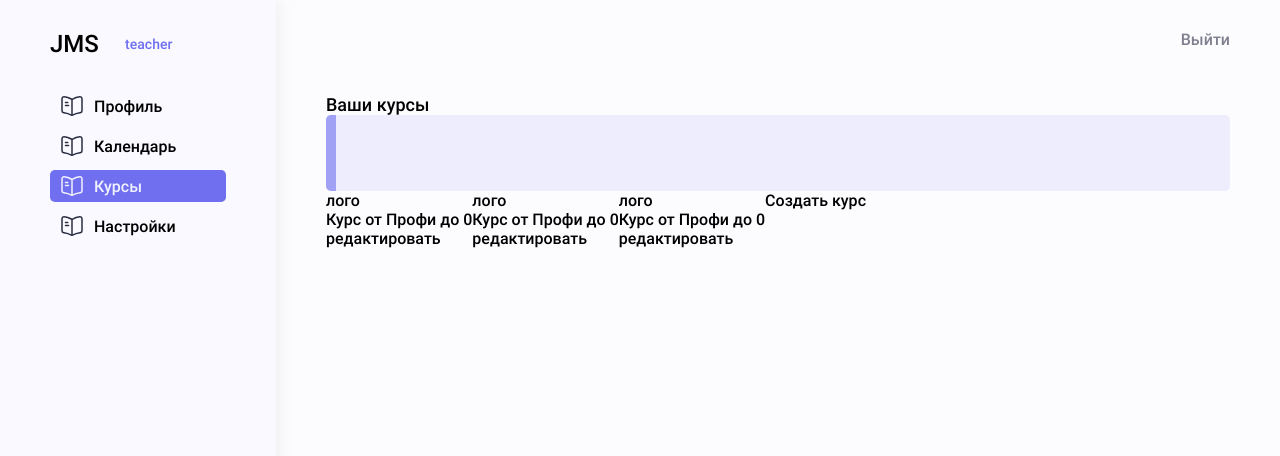
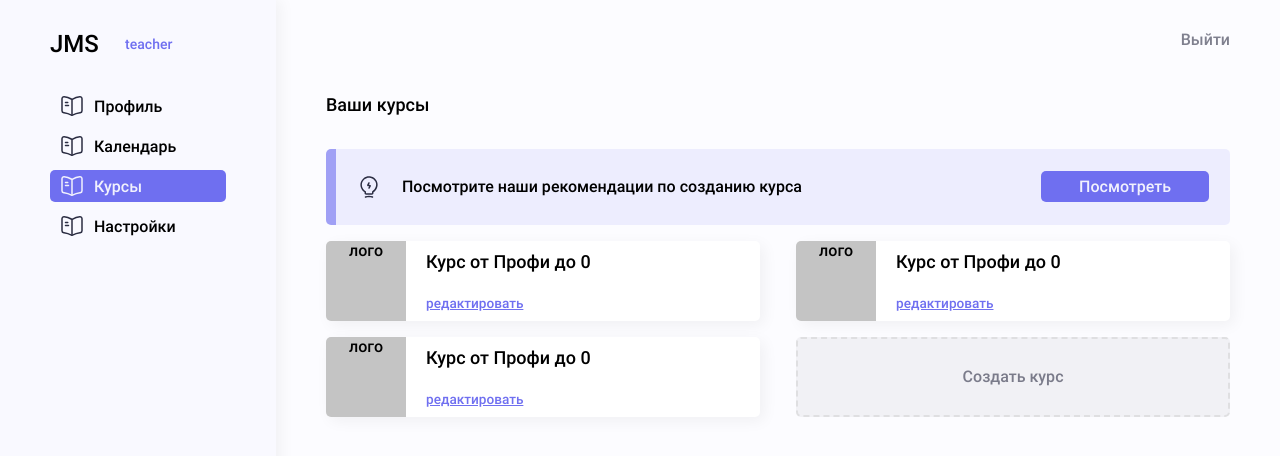
Before and after one commit to Beleks/jmsteacherpanel, a Vue app: page /courses in a window 1280 px wide. Shown: the top 456 px of the page. Built offline with nearby package versions, Linux system fonts and the light colour scheme.

Commit message:
transition to the course
Переход к курсу по id и скрытие главного меню

```diff
--- a/src/components/Menus/MainMenu.vue
+++ b/src/components/Menus/MainMenu.vue
@@ -50,7 +50,7 @@ export default {
   },
   computed: {
     choseMenuItem() {
-      console.log(this.$route.matched[1].path);
+      // console.log(this.$route.matched[1].path);
       return this.$route.matched[1].path;
       // При переходе на путь "/" выдает ошибку ??
     },
--- a/src/router/index.js
+++ b/src/router/index.js
@@ -14,6 +14,7 @@ const routes = [
       { path: 'calendar', component: () => import('../views/calendar/Calendar.vue') },
       {
         path: 'courses',
+        name: 'courses',
         component: () => import('../views/courses/Courses.vue'),
         children: [
           {
--- a/src/views/courses/Courses.vue
+++ b/src/views/courses/Courses.vue
@@ -14,7 +14,7 @@
                 Посмотрите наши рекомендации по созданию курса
               </div>
             </div>
-            <div class="button"></div>
+            <div class="button">Посмотреть</div>
           </div>
         </div>
         <div class="courses">
@@ -22,7 +22,12 @@
             <div class="logo">лого</div>
             <div class="info">
               <div class="title">{{ course.title }}</div>
-              <div class="edit">редактировать</div>
+              <div class="edit">
+                <!-- Убрать эффект ссылки / tag="span" - будет убран в 4v -->
+                <router-link tag="span" :to="{ path: `${course.id}` }" append>
+                  редактировать
+                </router-link>
+              </div>
             </div>
           </div>
           <div class="create_сourse">Создать курс</div>
@@ -40,9 +45,9 @@ export default {
   data() {
     return {
       courses: [
-        { id: "123", title: "Курс от Профи до 0" },
-        { id: "123", title: "Курс от Профи до 0" },
-        { id: "123", title: "Курс от Профи до 0" },
+        { id: "1", title: "Курс от Профи до 0" },
+        { id: "2", title: "Курс от Профи до 0" },
+        { id: "3", title: "Курс от Профи до 0" },
       ],
     };
   },
@@ -56,6 +61,11 @@ export default {
       }
     },
   },
+  methods: {
+    editCourse() {
+      // this.$router.push({ name: "courses", params: { id: "1" } });
+    },
+  },
   components: {
     SvgLamp,
   },
@@ -65,25 +75,97 @@ export default {
 <style lang="scss" scoped>
 .page_title {
   font-size: 1.125em;
-}
-.courses {
-  display: flex;
+  margin-bottom: 1.875em;
 }
 .notice {
+  display: flex;
   height: 76px;
   border-radius: 5px;
   overflow: hidden;
   background: rgba(111, 111, 240, 0.1);
 
+  margin-bottom: 1em;
   .right_block {
     height: 100%;
     width: 10px;
     background: rgba(111, 111, 240, 0.6);
   }
-  .notice_content{
+  .notice_content {
     display: flex;
     align-items: center;
+    width: 100%;
     justify-content: space-between;
+    padding: 0 21px;
+    > div {
+      display: flex;
+      align-items: center;
+      .svg {
+        margin-right: 21px;
+      }
+    }
+    .button {
+      padding: 6px 2.375em;
+      background-color: #6f6ff0;
+      cursor: pointer;
+      user-select: none;
+      border-radius: 5px;
+      color: #f1f1fd;
+    }
+  }
+}
+// Блок курсов
+.courses {
+  display: flex;
+  flex-wrap: wrap;
+  justify-content: space-between;
+  > div {
+    width: 48%;
+    height: 80px;
+    border-radius: 5px;
+    margin-bottom: 1em;
+  }
+  .course {
+    display: flex;
+    background-color: #ffffff;
+    box-shadow: 4px 4px 15px rgba(0, 0, 0, 0.05);
+    overflow: hidden;
+    .logo {
+      background-color: #c4c4c4;
+      width: 80px;
+      height: 100%;
+      text-align: center;
+    }
+    .info {
+      display: flex;
+      flex-direction: column;
+      justify-content: space-between;
+      padding: 10px 20px;
+      .title {
+        cursor: pointer;
+        font-size: 1.125rem;
+      }
+      .edit {
+        text-decoration-line: underline;
+        color: #6f6ff0;
+        font-size: 0.85rem;
+        cursor: pointer;
+        user-select: none;
+      }
+    }
+  }
+  .create_сourse {
+    display: flex;
+    justify-content: center;
+    align-items: center;
+    color: rgba(43, 45, 66, 0.6);
+    background-color: rgba(43, 45, 66, 0.05);
+    border: 2px dashed rgba(196, 196, 196, 0.4);
+    cursor: pointer;
+    transition: border 0.3s ease-in-out, color 0.3s ease-in-out;
+  }
+  .create_сourse:hover {
+    border: 2px dashed #6f6ff0;
+    color: #6f6ff0;
   }
 }
 </style>
--- a/src/views/index.vue
+++ b/src/views/index.vue
@@ -6,8 +6,9 @@
         <div>teacher</div>
       </div>
       <div>
+        <component :is="navMenu"></component>
         <!-- меняется в зависимости от страницы -->
-        <MainMenu />
+        <!-- <MainMenu /> -->
       </div>
     </div>
     <div class="page">
@@ -30,6 +31,14 @@ export default {
   data() {
     return {};
   },
+  computed: {
+    navMenu() {
+      // когда проваливаемся в курс то главное меню скрывается
+      if (!this.$route.params.id) {
+        return "MainMenu";
+      }
+    },
+  },
   components: {
     MainMenu,
   },
@@ -42,6 +51,8 @@ export default {
   display: flex;
 }
 .menu {
+  // position: fixed;
+
   .header {
     display: flex;
     align-items: center;
@@ -57,7 +68,7 @@ export default {
   }
   font-family: "Roboto Medium";
   min-width: 276px;
-  height: 100vh;
+  min-height: 100vh;
   background-color: #f9f9ff;
   box-shadow: 4px 0px 15px rgba(0, 0, 0, 0.05);
 
```
Also changed, not shown: src/components/Menus/CourseMenu.vue (added, +15 -0 lines).
